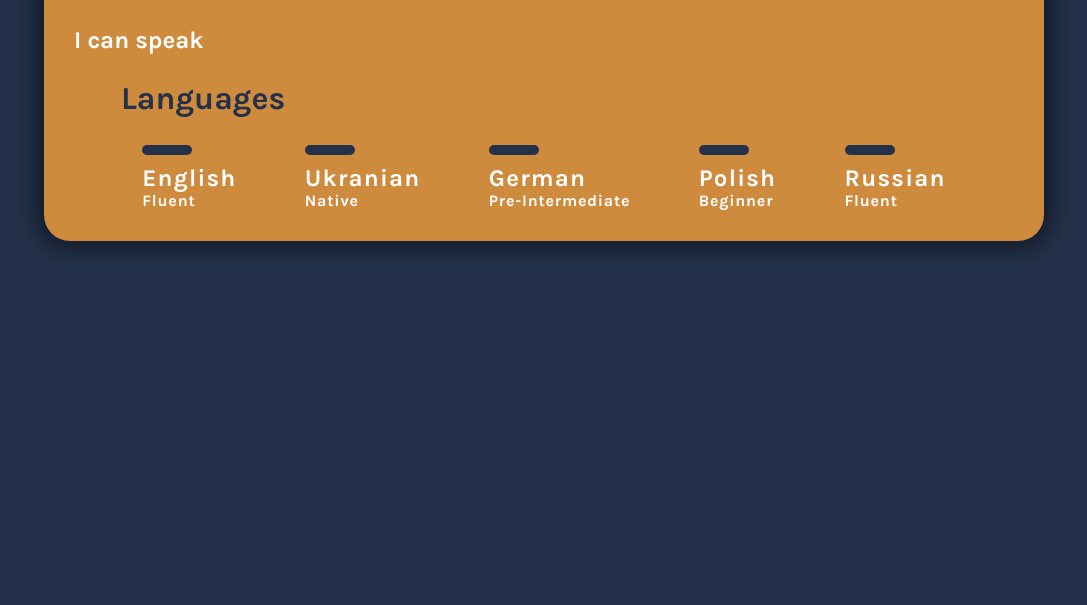
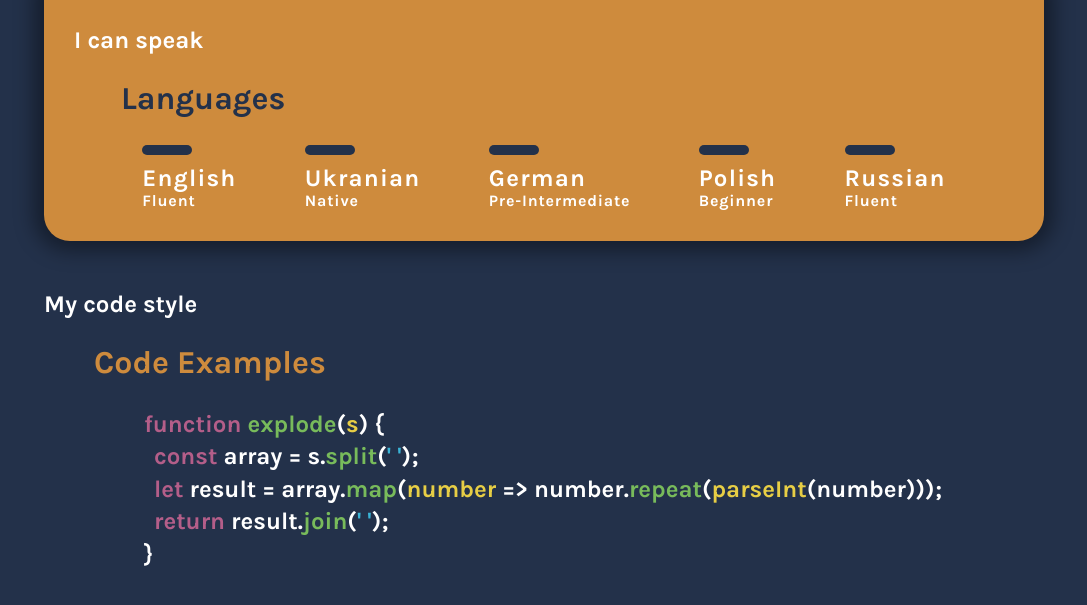
Before and after one commit to stas-berestetskiy/stas-berestetskiy-fe-cv, a plain HTML site: page index.html in a window 1280 px wide. Shown: the part 4275-4880 px from the top of the page, without its empty margins (96-1183 px from the left). Drawn offline with nearby package versions, Linux system fonts and the light colour scheme.

Commit message:
section code styly is done

```diff
--- a/index.html
+++ b/index.html
@@ -59,6 +59,7 @@
 		<link rel="stylesheet" href="styles/skills.css" />
 		<link rel="stylesheet" href="styles/projects.css" />
 		<link rel="stylesheet" href="styles/experience.css" />
+		<link rel="stylesheet" href="styles/code-style.css" />
 		<title>Stas Berestetskiy</title>
 	</head>
 	<body>
@@ -88,7 +89,9 @@
 								>
 							</li>
 							<li class="header-item">
-								<a href="#" class="header-link">code style</a>
+								<a href="#code-style" class="header-link"
+									>code style</a
+								>
 							</li>
 							<li class="header-item">
 								<a href="#" class="header-link">education</a>
@@ -372,6 +375,36 @@
 				</div>
 			</div>
 		</section>
+
+		<section class="code-style" id="code-style">
+			<div class="container">
+				<h3 class="code-style-subtitle subtitle">My code style</h3>
+				<h2 class="code-style-head">Code Examples</h2>
+				<div class="code-block">
+					<span class="function">function</span>
+					<span class="method">explode</span>(<span class="variable"
+						>s</span
+					>) {<br />
+					<span class="function intend">const</span> array = s.<span
+						class="method"
+						>split</span
+					>(<span class="quote">' '</span>);<br />
+					<span class="function intend">let</span> result =
+					array.<span class="method">map</span>(<span class="variable"
+						>number</span
+					>
+					=> <span class="media-indent">number</span>.<span class="method">repeat</span>(<span
+						class="variable"
+						>parseInt</span
+					>(number)));<br />
+					<span class="function intend">return</span> result.<span
+						class="method"
+						>join</span
+					>(<span class="quote">' '</span>);<br />
+					}
+				</div>
+			</div>
+		</section>
 		<script src="script.js"></script>
 	</body>
 </html>
--- /dev/null
+++ b/styles/code-style.css
@@ -0,0 +1,46 @@
+.code-style-head {
+	font-size: 32px;
+	color: var(--accent-color);
+	text-indent: 5%;
+}
+
+.code-block {
+	font-weight: 700;
+	font-size: 24px;
+	line-height: 135.9%;
+    margin: 0 10%;
+}
+
+.function {
+	color: #b45e89;
+}
+
+.method {
+	color: #78bb5b;
+}
+
+.variable {
+	color: #e7ce45;
+}
+
+.quote {
+	color: #3ab4d7;
+}
+
+.intend {
+	padding-left: 10px;
+}
+
+@media (max-width: 767px) {
+    .code-block {
+        font-size: 19px;
+    }
+
+    .media-indent {
+        padding-left: 10px;
+    }
+
+    .code-style-subtitle {
+		padding: 2%;
+	}
+}
```
